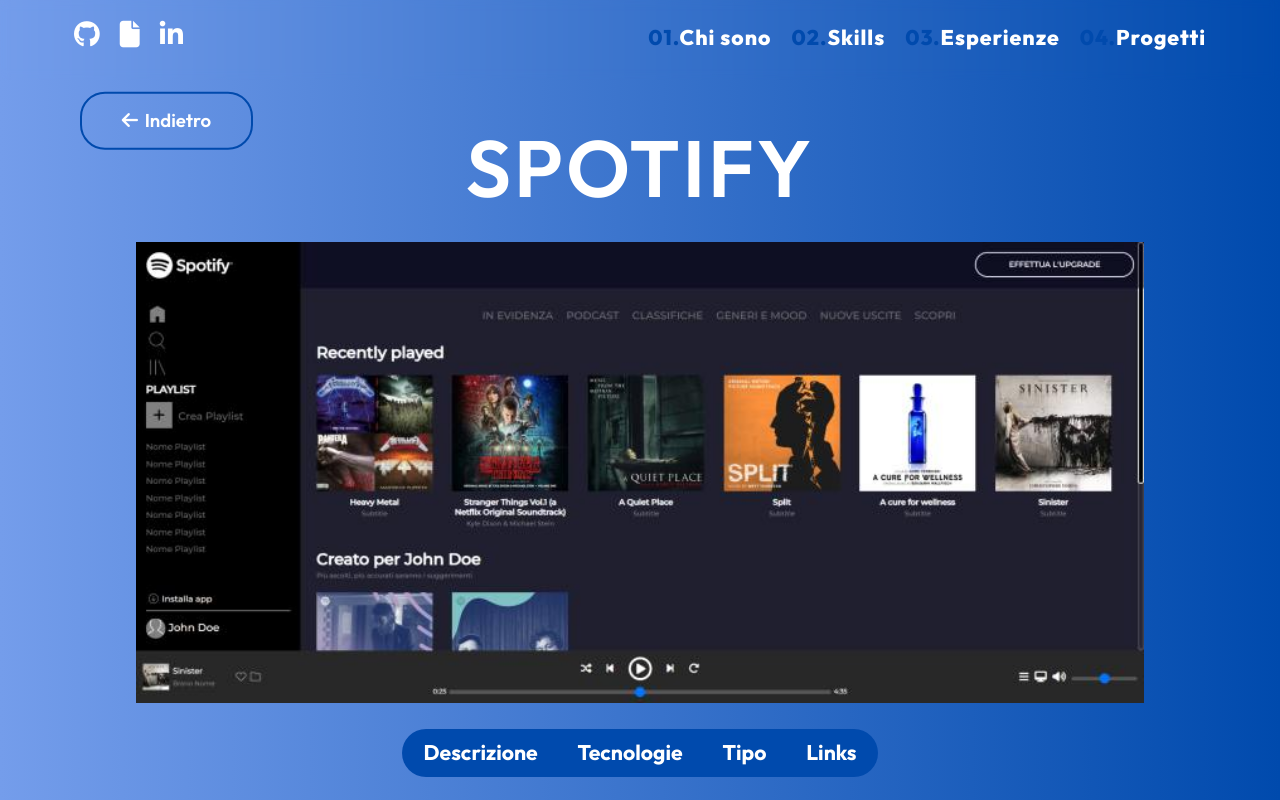
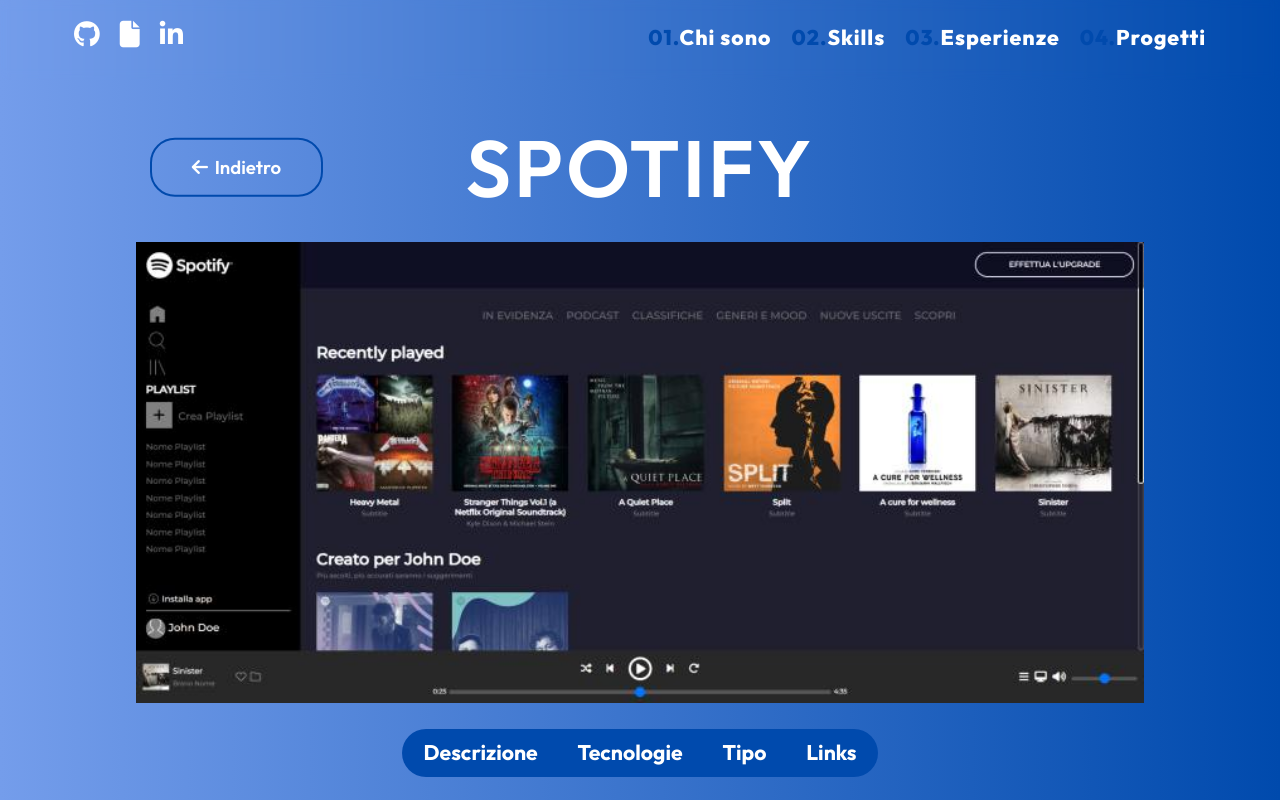
Before and after one commit to albertostizzoli/my-portfolio, a Vue app: page /project/1 in a window 1280 px wide. Shown: the top 800 px of the page. Built offline with nearby package versions, Linux system fonts and the light colour scheme; a web font is replaced by a local one.

Commit message:
system button

```diff
--- a/src/pages/SingleProject.vue
+++ b/src/pages/SingleProject.vue
@@ -2,10 +2,9 @@
     <div class="container" v-if="project">
         <div class="row">
             <div class="col">
-                <div class="position-relative info">
+                <div class="info">
                     <!-- Bottone per tornare indietro (sparisce a max-width: 576px)-->
-                    <router-link :to="{ name: 'home' }"
-                        class="btn btn-sm back position-absolute start-0 top-50 translate-middle-y behind">
+                    <router-link :to="{ name: 'home' }" class="btn btn-sm back translate-middle-y behind">
                         <i class="fa-solid fa-arrow-left me-2"></i>Indietro
                     </router-link>
                     <!-- titolo del progetto -->
@@ -127,6 +126,7 @@ export default {
     color: $secondary-color;
     padding-top: 9rem;
     padding-bottom: 2rem;
+    position: relative;
 
     .btn {
         padding: 1rem 3rem;
@@ -134,6 +134,9 @@ export default {
         border-radius: 25px;
         font-weight: 600;
         margin-right: 1.5rem;
+        position: absolute;
+        bottom: 16px;
+        left: 70px;
 
         &.back {
             background-color: transparent;
```
